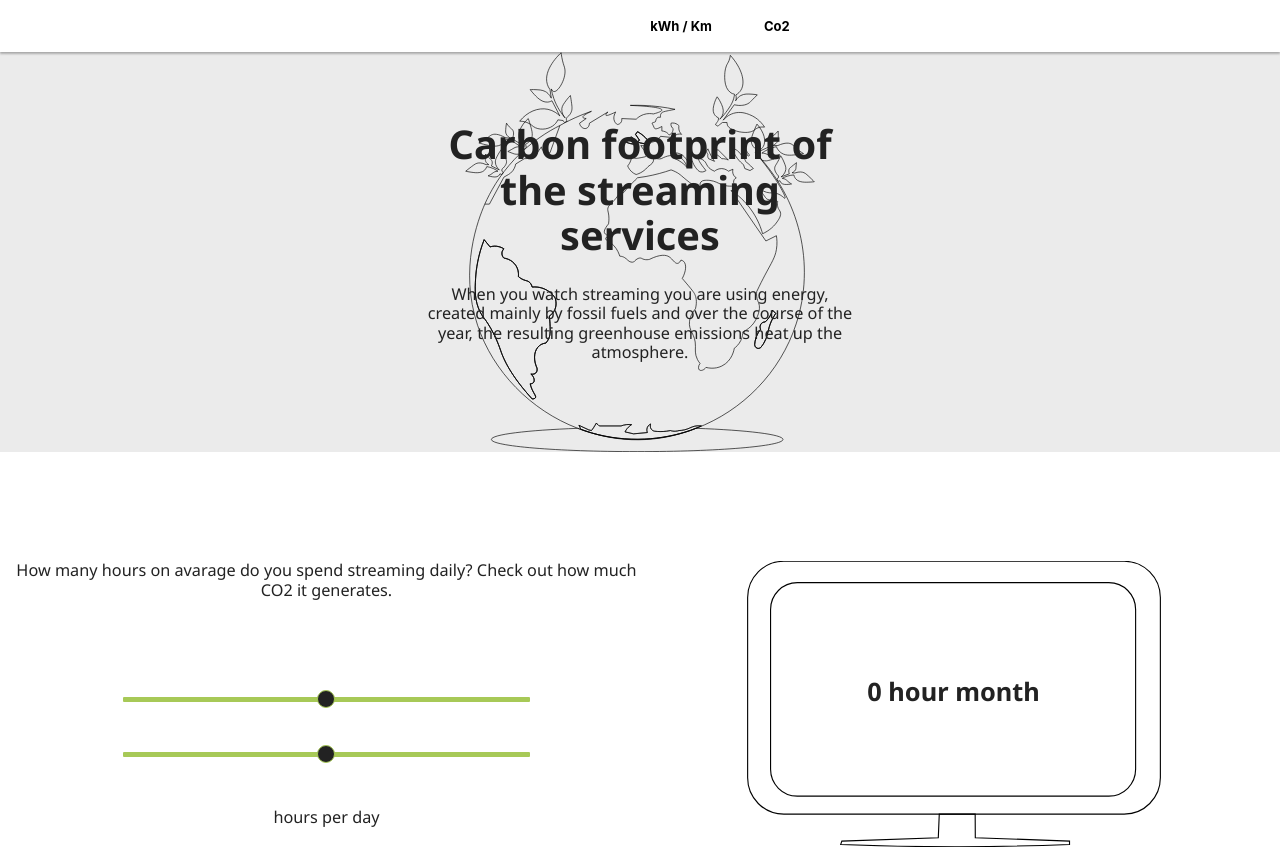
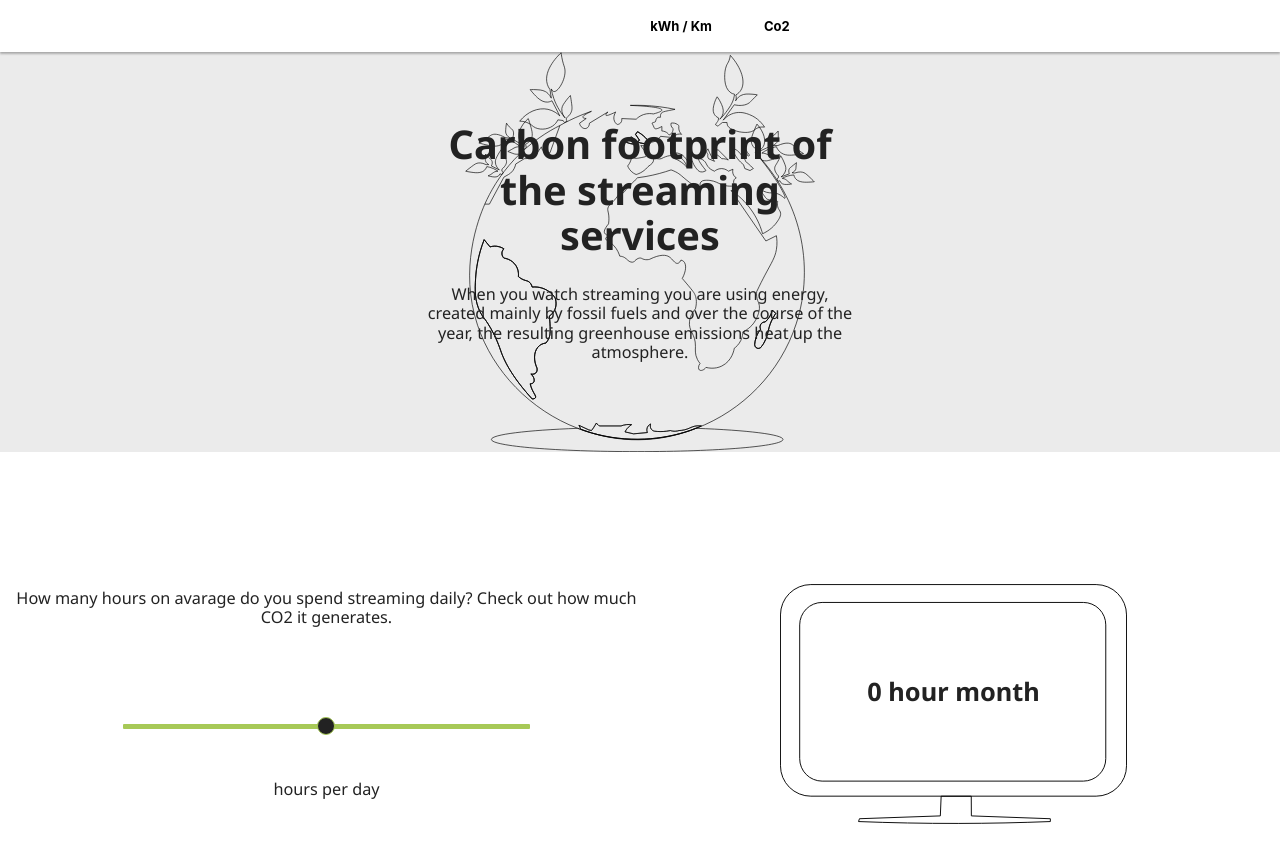
Before and after one commit to nikidkny/sustainableweb, a Next.js app: page / in a window 1280 px wide. Shown: the top 849 px of the page. Built offline with nearby package versions, Linux system fonts and the light colour scheme.

Commit message:
solving mergin conflicts

```diff
--- a/components/Container.js
+++ b/components/Container.js
@@ -30,9 +30,7 @@ export default function Container() {
           <div className="form-and-text">
             <p>How many hours on avarage do you spend streaming daily? Check out how much CO2 it generates.</p>
             <form>
-              <input type="range" step="1" id="hour" name="hour" min="0" max="10" onChange={handleChange} value={hour} />
-              <output htmlFor="hour"/>
-              <input
+            <input
                 type="range"
                 step="1"
                 id="hour"
@@ -42,7 +40,7 @@ export default function Container() {
                 onChange={handleChange}
                 value={hour}
               />
-              <output htmlFor="hour" onforminput="value = foo.valueAsNumber;">
+              <output htmlFor="hour">
                 <div>
                   <h2>{hour}</h2>
                   <p>hours per day</p>
```
